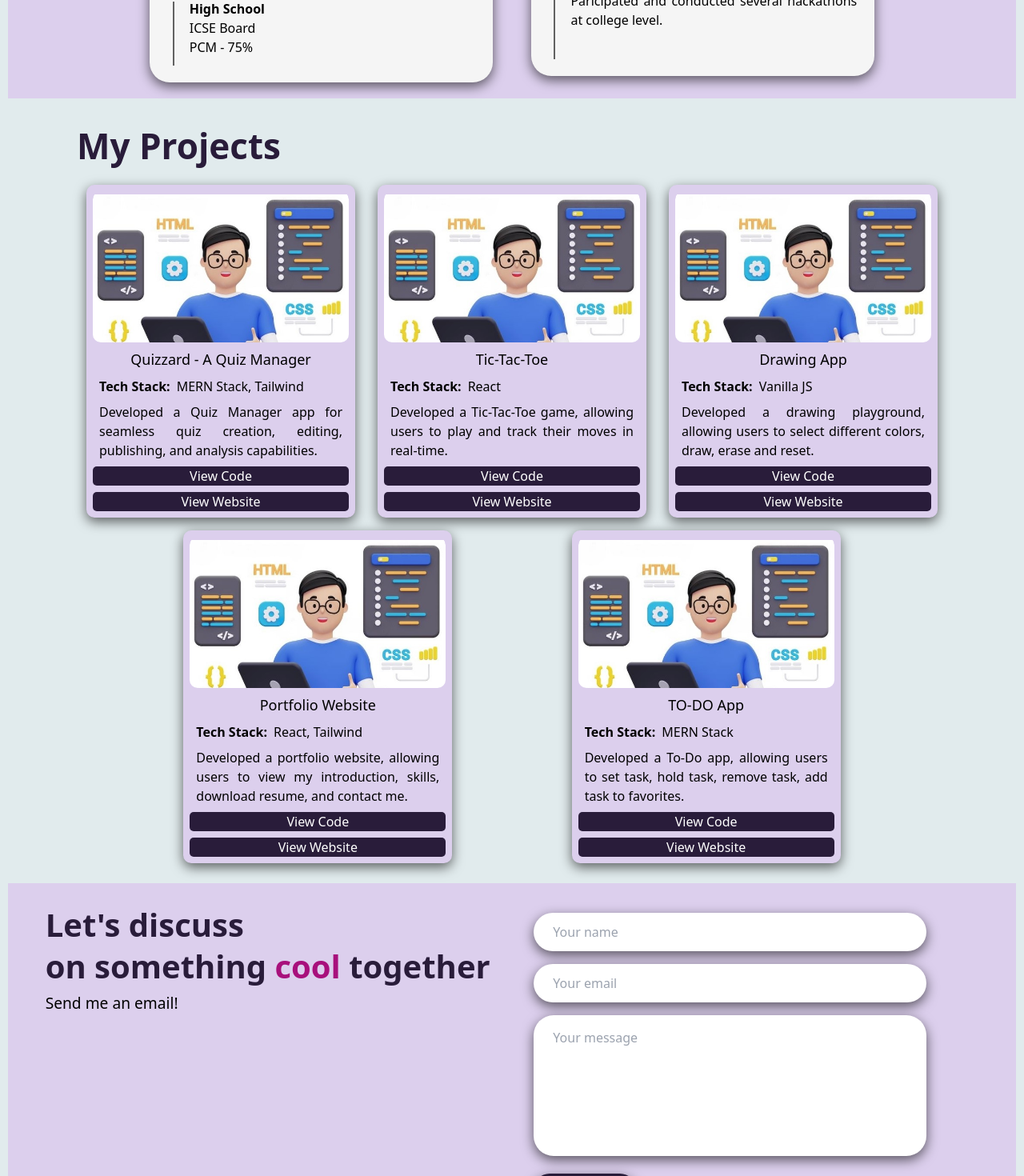
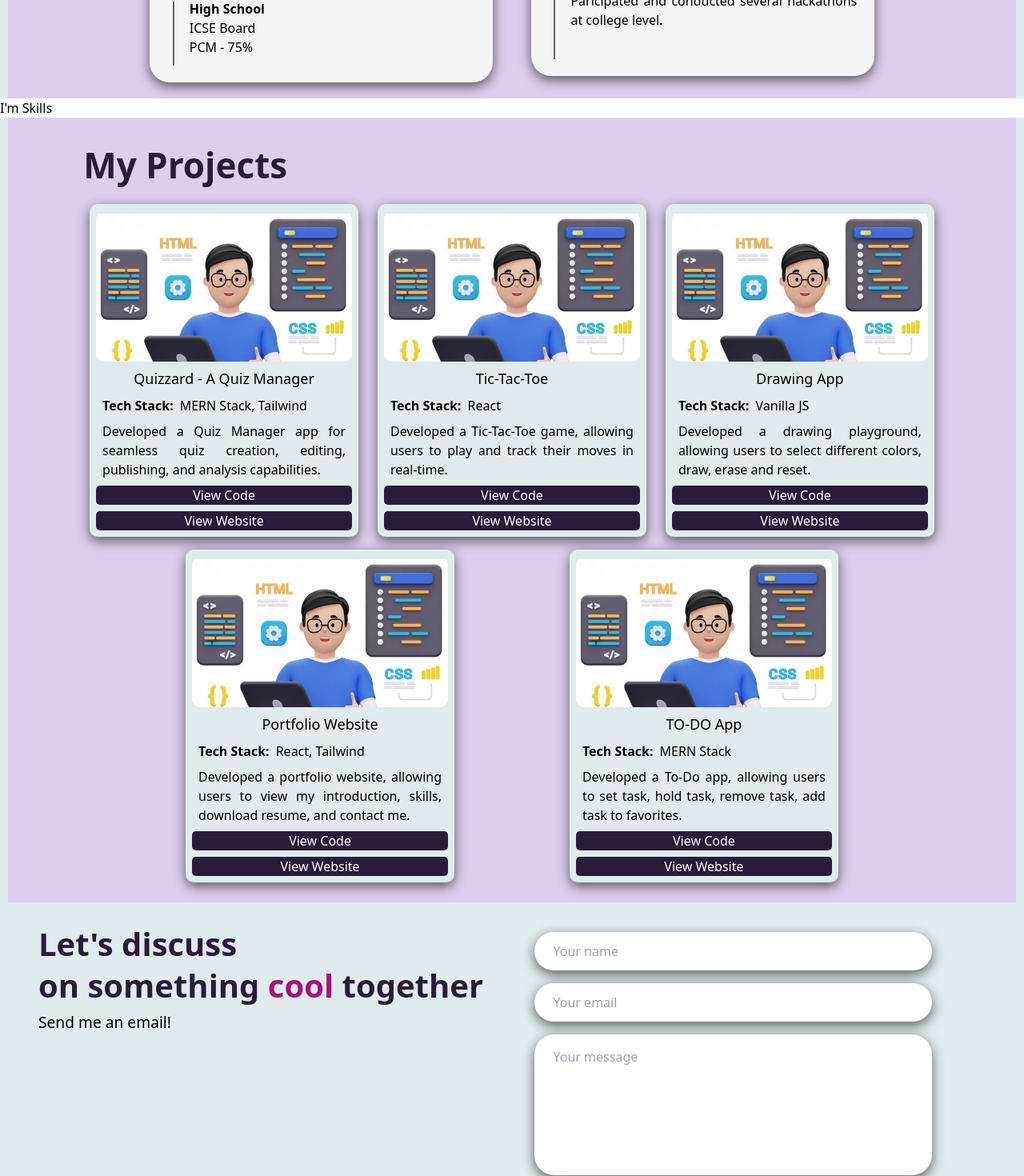
Before and after one commit to krish3742/portfolio, a React (Create React App) app: page / in a window 1280 px wide. Shown: the part 1320-2790 px from the top of the page at 80% size. Built offline with nearby package versions, Linux system fonts and the light colour scheme.

Commit message:
Initialised Skills section and rendered it

```diff
--- a/src/App.js
+++ b/src/App.js
@@ -1,6 +1,7 @@
 import { useRef } from 'react';
 import Home from './components/Home';
 import About from './components/About';
+import Skills from './components/Skills';
 import Footer from './components/Footer';
 import Navbar from './components/Navbar';
 import Contact from './components/Contact';
@@ -12,6 +13,7 @@ function App() {
   const home = useRef(null);
   const about = useRef(null);
   const edex = useRef(null);
+  const skills = useRef(null);
   const project = useRef(null);
   const contact = useRef(null);
   const scrollToSection = (eleRef) => {
@@ -22,10 +24,11 @@ function App() {
   };
   return (
     <>
-      <Navbar scrollToSection={scrollToSection} home={home} about={about} edex={edex} project={project} contact={contact}/>
+      <Navbar scrollToSection={scrollToSection} home={home} about={about} edex={edex} skills={skills} project={project} contact={contact}/>
       <Home home={home}/>
       <About about={about}/>
       <Experience edex={edex}/>
+      <Skills skills={skills}/>
       <Projects project={project}/>
       <Contact contact={contact}/>
       <Footer />
--- a/src/components/Contact.js
+++ b/src/components/Contact.js
@@ -72,8 +72,7 @@ function Contact(props) {
     }, [formErrors]);
     return (
         <>
-            <div ref={props.contact} className={Style.contactContainer}>
-                <div className={Style.container}>
+            <div ref={props.contact} className={Style.container}>
                 <div className={Style.firstContainers}>
                     <h1 className={Style.heading}>Let's discuss</h1>
                     <h1 className={Style.heading}>on something <span className='text-[#a8107c]'>cool</span> together</h1>
@@ -99,7 +98,6 @@ function Contact(props) {
                     </form>
                 </div>
             </div>
-            </div>
             <ToastContainer className={Style.error}/>
         </>
     );
--- a/src/components/Contact.module.css
+++ b/src/components/Contact.module.css
@@ -1,20 +1,10 @@
-.contactContainer {
+.container {
     background-color: #E1EBED;
-    display: flex;
-    align-items: center;
-    justify-content: center;
-    min-height: max-content;
-}
-
-.container {
-    background-color: #DCCFED;
-    width: 98.5%;
     min-height: max-content;
     display: flex;
     justify-content: center;
     padding-top: 2%;
     gap: 2rem;
-    margin-bottom: 15px;
 }
 
 .firstContainers {
--- a/src/components/Navbar.js
+++ b/src/components/Navbar.js
@@ -28,6 +28,7 @@ function Navbar(props) {
                                     <button onClick={() => props.scrollToSection(props.home)} className="rounded-md px-3 py-2 text-sm font-medium text-gray-300 hover:bg-gray-700 hover:text-white">Home</button>
                                     <button onClick={() => props.scrollToSection(props.about)} className="rounded-md px-3 py-2 text-sm font-medium text-gray-300 hover:bg-gray-700 hover:text-white">About Me</button>
                                     <button onClick={() => props.scrollToSection(props.edex)} className="rounded-md px-3 py-2 text-sm font-medium text-gray-300 hover:bg-gray-700 hover:text-white">Education & Experience</button>
+                                    <button onClick={() => props.scrollToSection(props.skills)} className="rounded-md px-3 py-2 text-sm font-medium text-gray-300 hover:bg-gray-700 hover:text-white">Skills</button>
                                     <button onClick={() => props.scrollToSection(props.project)} className="rounded-md px-3 py-2 text-sm font-medium text-gray-300 hover:bg-gray-700 hover:text-white">Projects</button>
                                 </div>
                             </div>
@@ -45,6 +46,7 @@ function Navbar(props) {
                             <button onClick={() => {props.scrollToSection(props.home);setIsMenuOpen(!isMenuOpen)}} className="block rounded-md px-3 py-2 text-base font-medium min-w-full text-left text-gray-300 hover:bg-gray-700 hover:text-white">Home</button>
                             <button onClick={() => {props.scrollToSection(props.about);setIsMenuOpen(!isMenuOpen)}} className="block rounded-md px-3 py-2 text-base font-medium min-w-full text-left text-gray-300 hover:bg-gray-700 hover:text-white">About Me</button>
                             <button onClick={() => {props.scrollToSection(props.edex);setIsMenuOpen(!isMenuOpen)}} className="block rounded-md px-3 py-2 text-base font-medium min-w-full text-left text-gray-300 hover:bg-gray-700 hover:text-white">Education & Experience</button>
+                            <button onClick={() => {props.scrollToSection(props.skills);setIsMenuOpen(!isMenuOpen)}} className="block rounded-md px-3 py-2 text-base font-medium min-w-full text-left text-gray-300 hover:bg-gray-700 hover:text-white">Skills</button>
                             <button onClick={() => {props.scrollToSection(props.project);setIsMenuOpen(!isMenuOpen)}} className="block rounded-md px-3 py-2 text-base font-medium min-w-full text-left text-gray-300 hover:bg-gray-700 hover:text-white">Projects</button>
                             <button onClick={() => {props.scrollToSection(props.contact);setIsMenuOpen(!isMenuOpen)}} className="block rounded-md px-3 py-2 text-base font-medium min-w-full text-left text-gray-300 hover:bg-gray-700 hover:text-white">Contact Me</button>
                         </div>
--- a/src/components/Projects.js
+++ b/src/components/Projects.js
@@ -10,7 +10,8 @@ function Projects(props) {
     ];
     return (
         <>
-            <div ref={props.project} className={Style.container}>
+            <div ref={props.project} className={Style.projectContainer}>
+                <div className={Style.container}>
                     <div className={Style.firstContainers}>
                         <h1 className={Style.heading}>My Projects</h1>
                     </div>
@@ -36,6 +37,7 @@ function Projects(props) {
                         })}
                     </div>
                 </div>
+            </div>
         </>
     );
 };
--- a/src/components/Projects.module.css
+++ b/src/components/Projects.module.css
@@ -1,5 +1,13 @@
+.projectContainer {
+    background-color: #E1EBED;
+    display: flex;
+    align-items: center;
+    justify-content: center;
+}
+
 .container {
-    background-color: #E1EBED;
+    width: 98.5%;
+    background-color: #DCCFED;
     min-height: calc(100vh - 64px);
     display: flex;
     align-items: center;
@@ -32,7 +40,7 @@
 .project {
     width: 21rem;
     height: 26rem;
-    background-color: #DCCFED;
+    background-color: #E1EBED;
     border-radius: 10px;
     display: flex;
     flex-direction: column;
--- /dev/null
+++ b/src/components/Skills.js
@@ -0,0 +1,13 @@
+import Style from './Skills.module.css';
+
+function Skills(props) {
+    return (
+        <>
+            <div ref={props.skills}>
+                I'm Skills
+            </div>
+        </>
+    );
+};
+
+export default Skills;
```
Also changed, not shown: src/components/Skills.module.css (added). Lines whose indentation alone changed are shown as unchanged.
